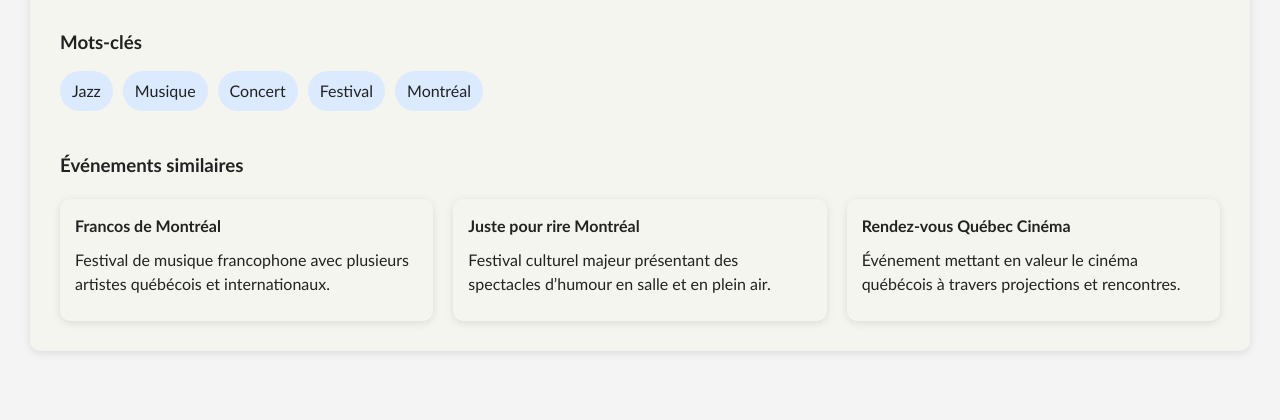
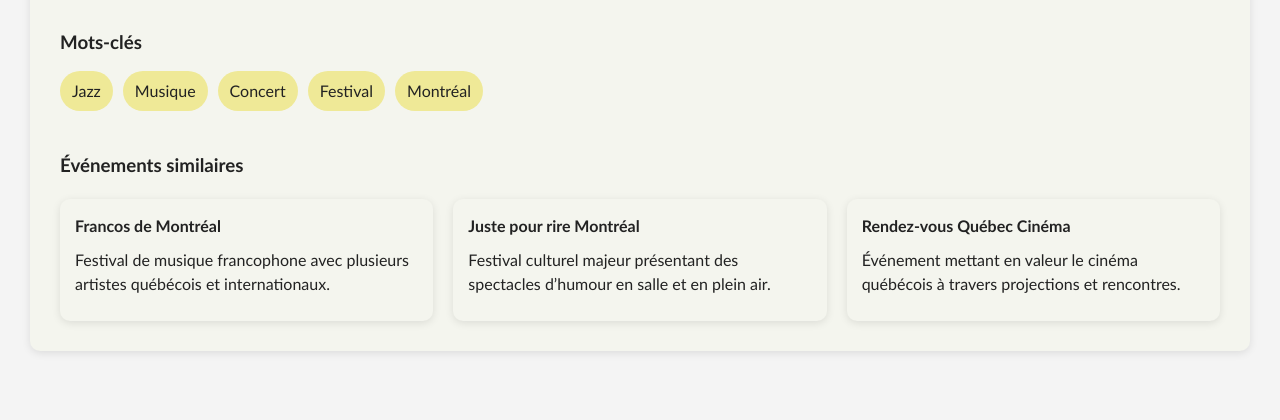
Before and after one commit to MacilTim/tp1_tch056, a PHP site: page /evenement.html in a window 1280 px wide. Shown: the part 812-1232 px from the top of the page. Run offline with PHP 8.4, Linux system fonts and the light colour scheme.

Commit message:
Update style.css

```diff
--- a/style.css
+++ b/style.css
@@ -197,7 +197,7 @@ body {
 
 .liste-mots-cles li {
 
-    background-color: #dbeafe;
+    background-color: #efe997;
 
     padding: 8px 12px;
 
```
